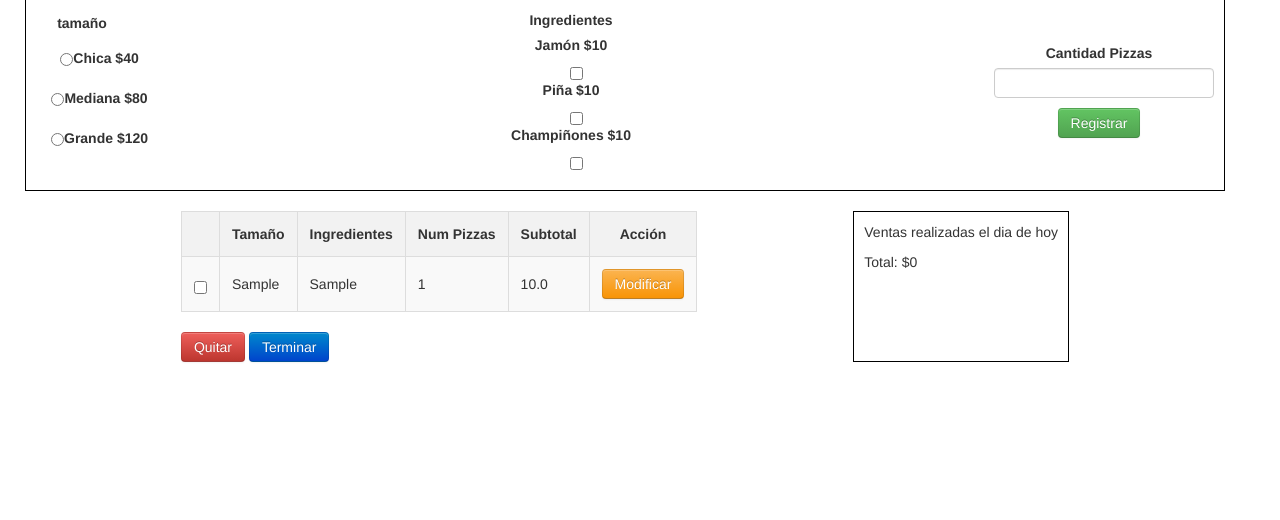
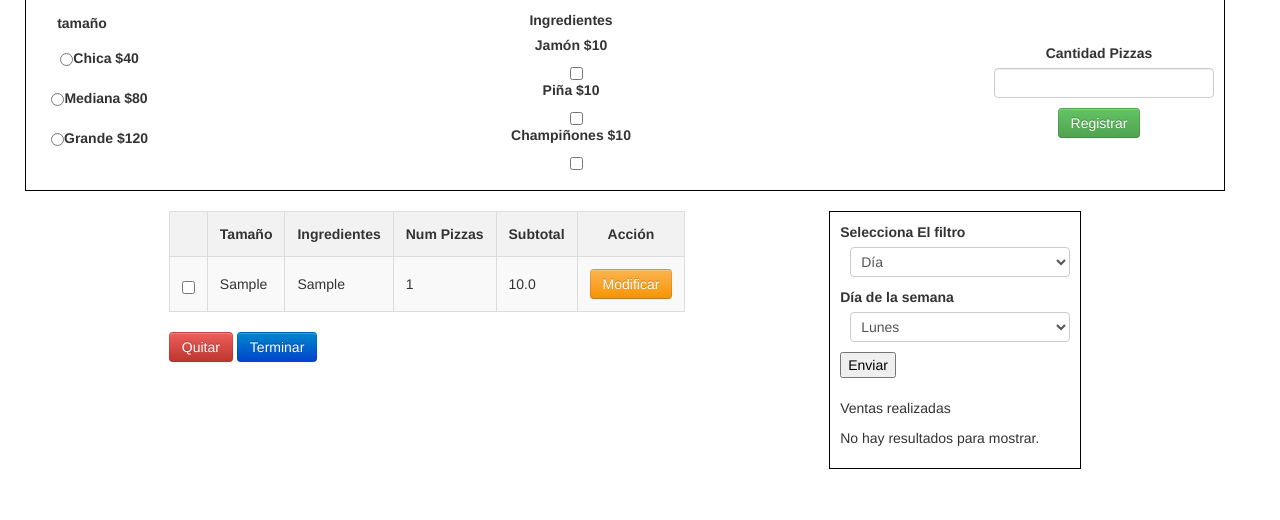
Before and after one commit to IDGS-803-20001426/Practicas_BD_IDGS803, a Flask app: page /pizzas in a window 1280 px wide. Shown: the part 280-800 px from the top of the page. Run offline with Flask 3, Linux system fonts and the light colour scheme; tables that the repository leaves empty hold one stand-in row (values such as "Sample post"); some libraries are stand-ins or nearby versions.

Commit message:
JDSB-08/03/2024-Pizzas

```diff
--- a/config.py
+++ b/config.py
@@ -7,6 +7,6 @@ class Config(object):
     SESSSION_COOKIE_SECURE=False
 
 class DevelopmentConfig(Config):
-    DEBUG=True
-    SQLALCHEMY_DATABASE_URI='mysql+pymysql://root:@127.0.0.1/bdidgs803'
-    SQLALCHEMY_TRACK_MODIFICATIONS=False
+    DEBUG = True
+    SQLALCHEMY_DATABASE_URI = 'mysql+pymysql://root:@127.0.0.1/bdidgs803?init_command=SET lc_time_names = "es_ES"'
+    SQLALCHEMY_TRACK_MODIFICATIONS = False
--- a/forms.py
+++ b/forms.py
@@ -44,6 +44,24 @@ class DatosForm(Form):
         validators.DataRequired(message='El campo es requerido')
     ])
 
+class VentaForm(Form):
+    id=IntegerField(id)
+    opciones = [('dia', 'Día'), ('mes', 'Mes'), ('anio', 'Año')]
+    selectVenta = SelectField('Selecciona El filtro', choices=opciones, id='select_venta', validators=[
+        validators.DataRequired(message='El campo es requerido')
+    ])
+    dia_semana = SelectField('Día de la semana', choices=[('lunes', 'Lunes'), ('martes', 'Martes'), ('miercoles', 'Miércoles'), ('jueves', 'Jueves'), ('viernes', 'Viernes'), ('sabado', 'Sábado'), ('domingo', 'Domingo')], validators=[
+        validators.DataRequired(message='El campo es requerido')
+    ])
+    mes = SelectField('Mes', choices=[('1', 'Enero'), ('2', 'Febrero'), ('3', 'Marzo'), ('4', 'Abril'), ('5', 'Mayo'), ('6', 'Junio'), ('7', 'Julio'), ('8', 'Agosto'), ('9', 'Septiembre'), ('10', 'Octubre'), ('11', 'Noviembre'), ('12', 'Diciembre')], validators=[
+        validators.DataRequired(message='El campo es requerido')
+    ])
+    anio = StringField('Año', default=2024, validators=[
+        validators.DataRequired(message='El campo es requerido'),
+        validators.length(min=4, max=4, message='Ingresa año valido')
+    ])
+
+
 class PizzaForm(Form):
     id=IntegerField(id)
     tamano=RadioField('tamaño',
--- a/main.py
+++ b/main.py
@@ -17,6 +17,7 @@ from models import venta
 
 app = Flask(__name__)
 app.config.from_object(DevelopmentConfig)
+
 csrf=CSRFProtect()
 
 @app.errorhandler(404)
@@ -101,6 +102,7 @@ def ABC_Completo():
 def pizzas():
     datos_form=forms.DatosForm(request.form)
     pizza_form=forms.PizzaForm(request.form)
+    ventas_form=forms.VentaForm(request.form)
 
     if request.method == 'POST' and pizza_form.validate():
         subt = 0
@@ -146,27 +148,9 @@ def pizzas():
     # Obtener la fecha actual
     hoy = datetime.now().date()
 
-# Consulta 1
-    ventas = (
-        db.session.query(
-            venta.nombre.label('nombre'),
-            detalle.idVenta.label('idVenta'),
-            func.sum(detalle.subtotal).label('total')
-        )
-         .join(venta, detalle.idVenta == venta.id)
-        .filter(venta.fechaCompra == hoy)  # Filtrar por la fecha de hoy
-        .group_by(venta.nombre, detalle.idVenta)
-        .all()
-    )
 
-# Consulta 2
-    total = (
-        db.session.query(func.coalesce(func.sum(detalle.subtotal), 0).label('tot'))
-        .join(venta, detalle.idVenta == venta.id)
-        .filter(venta.fechaCompra == hoy)  # Filtrar por la fecha de hoy
-    )
 
-    return render_template("pizzas.html", form=pizza_form, form_datos=datos_form, detalle=deta, ventas=ventas, total=total);
+    return render_template("pizzas.html", form=pizza_form, form_datos=datos_form, detalle=deta,form_ventas=ventas_form);
 
 @app.route('/eliminar_registros', methods=['POST'])
 def eliminar_registros():
@@ -244,6 +228,7 @@ def modificarPizza():
 def finalizarCompra():
     datos_form=forms.DatosForm(request.form)
     pizza_form=forms.PizzaForm(request.form)
+    ventas_form=forms.VentaForm(request.form)
 
     if request.method == "POST" and datos_form.validate():
         ven = venta(
@@ -268,27 +253,57 @@ def finalizarCompra():
     # Obtener la fecha actual
     hoy = datetime.now().date()
 
-# Consulta 1
-    ventas = (
-        db.session.query(
-            venta.nombre.label('nombre'),
-            detalle.idVenta.label('idVenta'),
-            func.sum(detalle.subtotal).label('total')
-        )
-         .join(venta, detalle.idVenta == venta.id)
-        .filter(venta.fechaCompra == hoy)  # Filtrar por la fecha de hoy
-        .group_by(venta.nombre, detalle.idVenta)
-        .all()
-    )
+    return redirect(url_for('pizzas'))
 
-# Consulta 2
-    total = (
-        db.session.query(func.coalesce(func.sum(detalle.subtotal), 0).label('tot'))
-        .join(venta, detalle.idVenta == venta.id)
-        .filter(venta.fechaCompra == hoy)  # Filtrar por la fecha de hoy
-    )
 
-    return render_template("pizzas.html", form=pizza_form, form_datos=datos_form, detalle=deta, ventas=ventas, total=total);
+@app.route("/filtrar-venta", methods=["GET", "POST"])
+def filtrar():
+    ventas_form=forms.VentaForm(request.form)
+    datos_form=forms.DatosForm(request.form)
+    pizza_form=forms.PizzaForm(request.form)
+    deta = detalle.query.filter_by(activo=True).all()
+    resultados = None
+    if request.method == 'POST' and ventas_form.validate():
+        filtro_seleccionado = ventas_form.selectVenta.data
+
+        print(filtro_seleccionado)
+
+              # Inicializar la consulta base
+        base_query = db.session.query(
+            venta.id,
+            venta.nombre,
+            func.sum(detalle.subtotal).label('total'),
+            func.DATE_FORMAT(venta.fechaCompra, '%W, %d de %M').label('fechaCompra')
+        ).join(detalle, venta.id == detalle.idVenta)
+
+        if filtro_seleccionado == 'dia':
+            # Obtener el valor del día del formulario
+            dia_seleccionado = ventas_form.dia_semana.data
+            # Agregar filtro por día a la consulta
+            base_query = base_query.filter(func.DAYNAME(venta.fechaCompra) == dia_seleccionado.capitalize())
+
+        elif filtro_seleccionado == 'mes':
+            # Obtener el valor del mes del formulario
+            mes_seleccionado = ventas_form.mes.data
+            # Agregar filtro por mes a la consulta
+            base_query = base_query.filter(func.MONTH(venta.fechaCompra) == mes_seleccionado)
+
+        elif filtro_seleccionado == 'anio':
+            # Obtener el valor del año del formulario
+            anio_seleccionado = ventas_form.anio.data
+            # Agregar filtro por año a la consulta
+            base_query = base_query.filter(func.YEAR(venta.fechaCompra) == int(anio_seleccionado))
+
+
+
+        # Ejecutar la consulta final
+        resultados = base_query.group_by(venta.id, venta.nombre, venta.fechaCompra).all()
+
+        suma_totales = sum(item[2] for item in resultados)
+
+    return render_template("pizzas.html", form=pizza_form, form_datos=datos_form, ventas=resultados, detalle=deta, form_ventas=ventas_form, total=suma_totales)
+
+
 
 if __name__=="__main__":
     csrf.init_app(app)
--- a/templates/pizzas.html
+++ b/templates/pizzas.html
@@ -95,16 +95,51 @@
             <button type="button" class="btn btn-primary" onclick="confirmarTerminar()">Terminar</button>
         </div>
         <div style="display: block; border: solid 1px black; padding: 10px;">
-            <p>Ventas realizadas el dia de hoy</p>
             <div>
-                {% for v in ventas %}
-                <p>{{v.nombre}} ${{v.total}}</p>
-                {% endfor %}
+                <form method="post" id="formVentas" action="/filtrar-venta">
+                    {{ render_field(form_ventas.selectVenta, class="form-control") }}
+
+                    <div id="dia" name="dia_semana" class="additional-fields" style="display: none;">
+                        {{ render_field(form_ventas.dia_semana, class="form-control") }}
+                    </div>
+                    <div id="mes" name="mes" class="additional-fields" style="display: none;">
+                        {{ render_field(form_ventas.mes, class="form-control") }}
+                    </div>
+                    <div id="anio" name="anio" class="additional-fields" style="display: none;">
+                        {{ render_field(form_ventas.anio, class="form-control") }}
+                    </div>
+                    <input type="hidden" name="csrf_token" value="{{ csrf_token() }}" />
+                    <input type="submit" value="Enviar">
+                </form>
             </div>
+            <p>Ventas realizadas</p>
             <div>
-                {% for t in total %}
-                <p>Total: ${{t.tot}}</p>
-                {% endfor %}
+                {% if ventas %}
+                <table>
+                    <thead>
+                        <tr>
+                            <th>Nombre</th>
+                            <th>Total</th>
+                            <th>Fecha de Compra</th>
+                        </tr>
+                    </thead>
+                    <tbody>
+                        {% for row in ventas %}
+                        <tr>
+                            <td>{{ row[1] }}</td>
+                            <td>{{ row[2] }}</td>
+                            <td>{{ row[3] }}</td>
+                        </tr>
+                        {% endfor %}
+                    </tbody>
+                </table>
+                {% else %}
+                <p>No hay resultados para mostrar.</p>
+                {% endif %}
+
+                {% if total %}
+                    <p>total: ${{total}}</p>
+                {% endif %}
             </div>
         </div>
 
@@ -123,6 +158,34 @@
             console.log("Terminar cancelado");
         }
     }
+
+
+    document.addEventListener('DOMContentLoaded', function () {
+        var selectVenta = document.getElementById('select_venta');
+        var additionalFields = document.querySelectorAll('.additional-fields');
+
+        // Función para mostrar u ocultar campos adicionales
+        function toggleAdditionalFields() {
+            var selectedOption = selectVenta.value;
+
+            // Oculta todos los campos adicionales
+            additionalFields.forEach(function (field) {
+                field.style.display = 'none';
+            });
+
+            // Muestra el campo correspondiente a la opción seleccionada
+            var selectedField = document.getElementById(selectedOption);
+            if (selectedField) {
+                selectedField.style.display = 'block';
+            }
+        }
+
+        // Manejar el evento change
+        selectVenta.addEventListener('change', toggleAdditionalFields);
+
+        // Llamar a la función una vez para manejar el estado inicial
+        toggleAdditionalFields();
+    });
 </script>
 
 <script src="../static/js/pizzas.js"></script>
```
